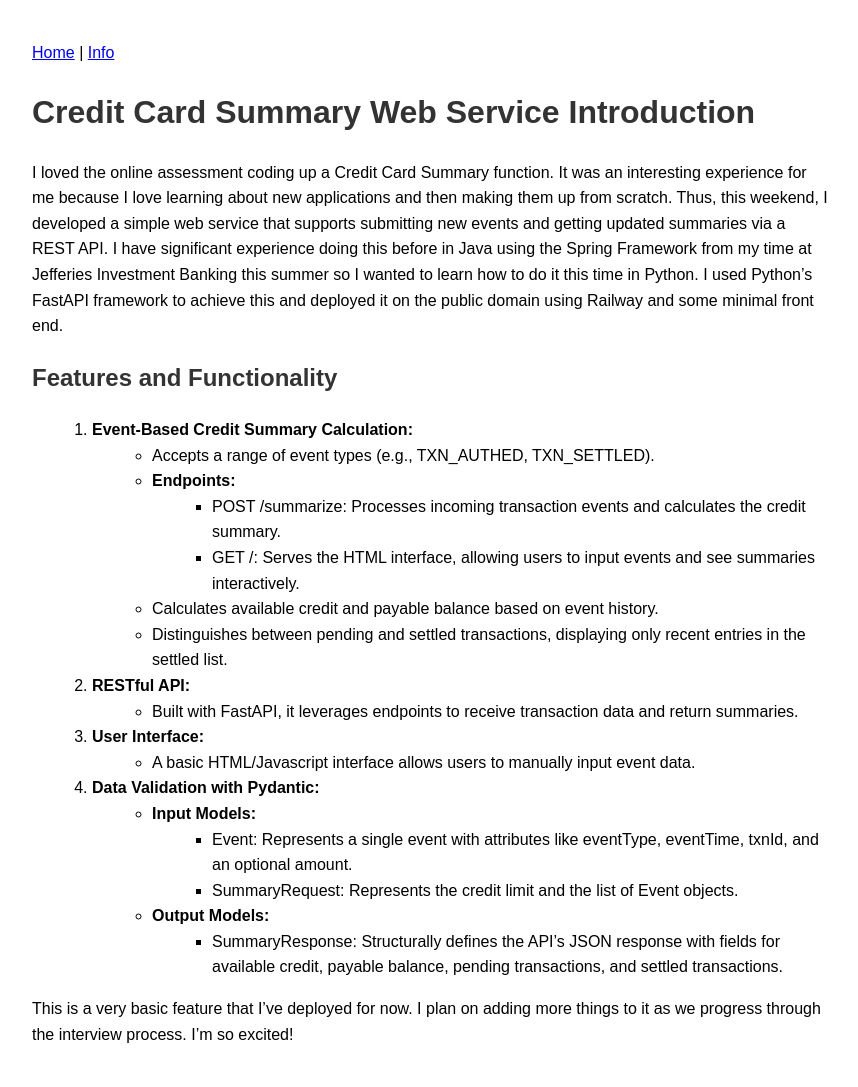
After one commit to sidd-mishra/sidd-mishra.github.io, a FastAPI app: template templates/info.html in a window 1280 px wide. The commit adds this page. Shown: the whole page, without its empty margins (208-1066 px from the left). Run offline with FastAPI, Linux system fonts and the light colour scheme; the template is opened without the code that fills it, so the values that code supplies are empty.

Commit message:
info endpoint added

```diff
--- a/main.py
+++ b/main.py
@@ -73,3 +73,7 @@ def summarize_credit_card(request: SummaryRequest):
 @app.get("/", response_class=HTMLResponse)
 def read_root(request: Request):
     return templates.TemplateResponse("index.html", {"request": request})
+
+@app.get("/info", response_class=HTMLResponse, tags=["info"])
+def get_info(request: Request):
+    return templates.TemplateResponse("info.html", {"request": request})
--- a/templates/index.html
+++ b/templates/index.html
@@ -45,6 +45,10 @@
     </style>
 </head>
 <body>
+    <nav>
+        <a href="/">Home</a> |
+        <a href="/info">Info</a>
+    </nav>
     <h1>Pomelo Credit Card Summary</h1>
     <form id="summaryForm">
         <label for="creditLimit">Credit Limit:</label><br>
--- /dev/null
+++ b/templates/info.html
@@ -0,0 +1,91 @@
+<!-- templates/info.html -->
+
+<!DOCTYPE html>
+<html lang="en">
+<head>
+    <meta charset="UTF-8">
+    <title>Pomelo Credit Card Summary - Info</title>
+    <style>
+        body {
+            font-family: Arial, sans-serif;
+            margin: 40px;
+            line-height: 1.6;
+        }
+        h1, h2 {
+            color: #333;
+        }
+        ul, ol {
+            margin-left: 20px;
+        }
+        .container {
+            max-width: 800px;
+            margin: auto;
+        }
+    </style>
+</head>
+<body>
+    <div class="container">
+        <nav>
+            <a href="/">Home</a> |
+            <a href="/info">Info</a>
+        </nav>
+        <h1>Credit Card Summary Web Service Introduction</h1>
+        <p>
+            I loved the online assessment coding up a Credit Card Summary function. It was an interesting experience for me because I love learning about new applications and then making them up from scratch. Thus, this weekend, I developed a simple web service that supports submitting new events and getting updated summaries via a REST API. I have significant experience doing this before in Java using the Spring Framework from my time at Jefferies Investment Banking this summer so I wanted to learn how to do it this time in Python. I used Python’s FastAPI framework to achieve this and deployed it on the public domain using Railway and some minimal front end.
+        </p>
+
+        <h2>Features and Functionality</h2>
+        <ol>
+            <li>
+                <strong>Event-Based Credit Summary Calculation:</strong>
+                <ul>
+                    <li>Accepts a range of event types (e.g., TXN_AUTHED, TXN_SETTLED).</li>
+                    <li>
+                        <strong>Endpoints:</strong>
+                        <ul>
+                            <li>POST /summarize: Processes incoming transaction events and calculates the credit summary.</li>
+                            <li>GET /: Serves the HTML interface, allowing users to input events and see summaries interactively.</li>
+                        </ul>
+                    </li>
+                    <li>Calculates available credit and payable balance based on event history.</li>
+                    <li>Distinguishes between pending and settled transactions, displaying only recent entries in the settled list.</li>
+                </ul>
+            </li>
+            <li>
+                <strong>RESTful API:</strong>
+                <ul>
+                    <li>Built with FastAPI, it leverages endpoints to receive transaction data and return summaries.</li>
+                </ul>
+            </li>
+            <li>
+                <strong>User Interface:</strong>
+                <ul>
+                    <li>A basic HTML/Javascript interface allows users to manually input event data.</li>
+                </ul>
+            </li>
+            <li>
+                <strong>Data Validation with Pydantic:</strong>
+                <ul>
+                    <li>
+                        <strong>Input Models:</strong>
+                        <ul>
+                            <li>Event: Represents a single event with attributes like eventType, eventTime, txnId, and an optional amount.</li>
+                            <li>SummaryRequest: Represents the credit limit and the list of Event objects.</li>
+                        </ul>
+                    </li>
+                    <li>
+                        <strong>Output Models:</strong>
+                        <ul>
+                            <li>SummaryResponse: Structurally defines the API’s JSON response with fields for available credit, payable balance, pending transactions, and settled transactions.</li>
+                        </ul>
+                    </li>
+                </ul>
+            </li>
+        </ol>
+
+        <p>
+            This is a very basic feature that I’ve deployed for now. I plan on adding more things to it as we progress through the interview process. I’m so excited!
+        </p>
+    </div>
+</body>
+</html>
```
Also changed, not shown: 2 other files.
